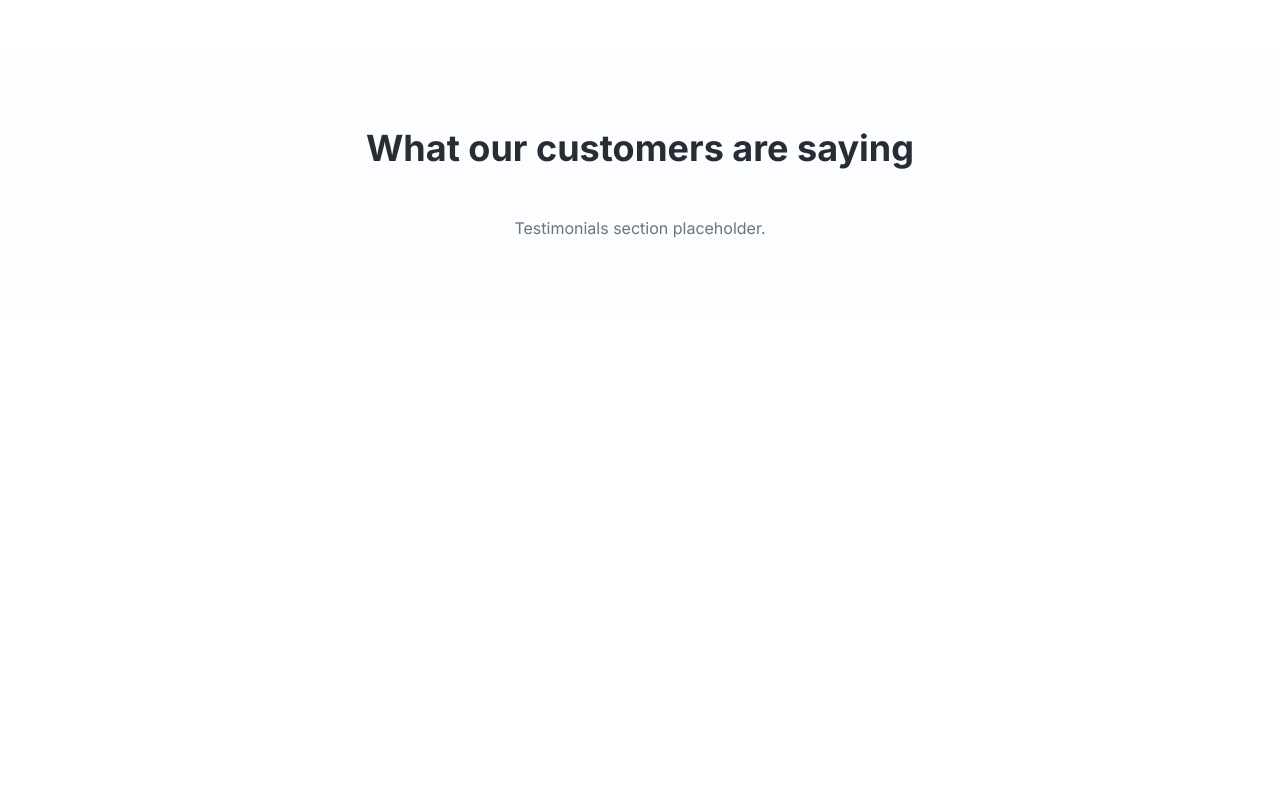
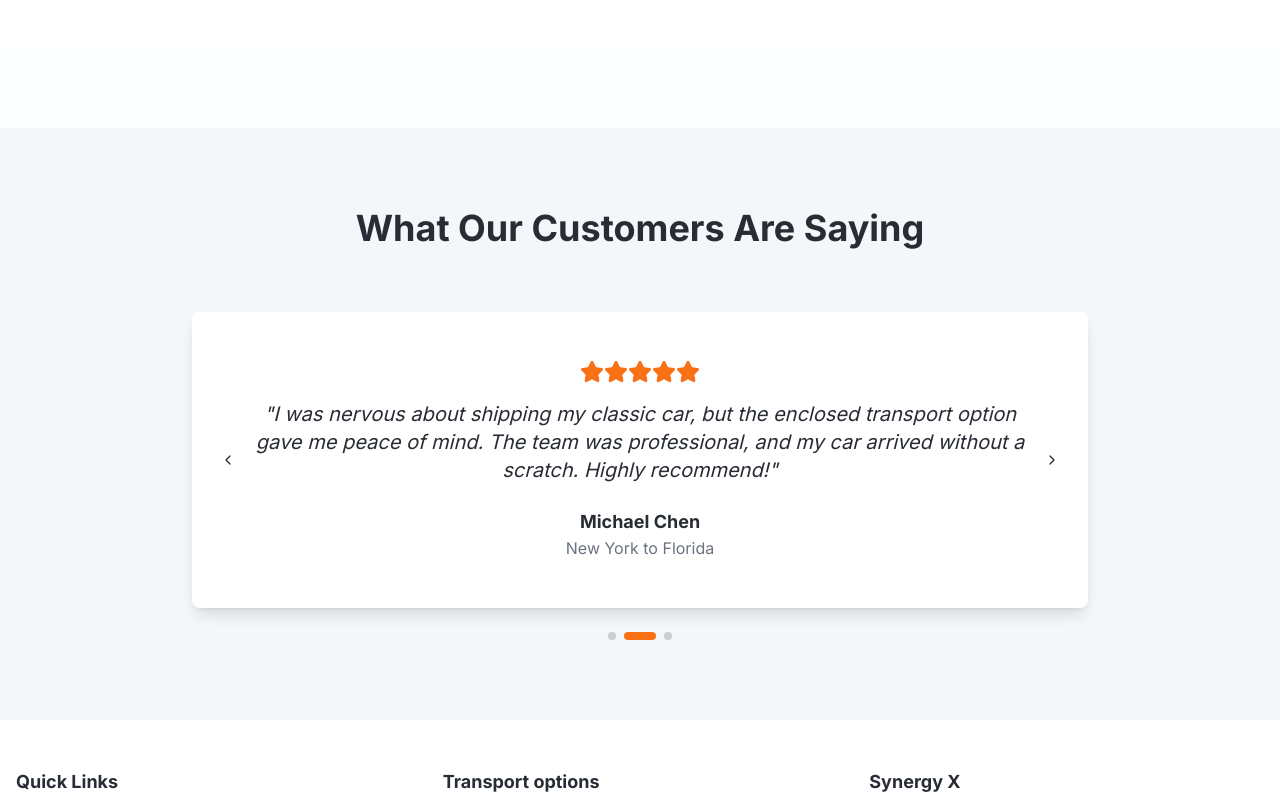
Before and after one commit to Synergy-x-org/synergy-x-frontend1, a React (Vite) app: page /moving-cost-calculator in a window 1280 px wide. Shown: the part 1880-2680 px from the top of the page. Before the commit the page ends 2200 px from the top, so only its background shows below. Built offline with nearby package versions, Linux system fonts and the light colour scheme; the HTML template or start-up script is replaced by a standard one.

Commit message:
added footer to moving cost page

```diff
--- a/index.html
+++ b/index.html
@@ -5,19 +5,19 @@
     <meta name="viewport" content="width=device-width, initial-scale=1.0" />
     <title>Synergy-X</title>
     <meta name="description" content="Fast, secure, and affordable auto transport. Get your vehicle delivered safely anywhere, anytime." />
-    <meta name="author" content="AutoShip Pro" />
+    <meta name="author" content="Synergy-X" />
     <link rel="preconnect" href="https://fonts.googleapis.com" />
     <link rel="preconnect" href="https://fonts.gstatic.com" crossorigin />
     <link href="https://fonts.googleapis.com/css2?family=Inter:wght@400;500;600;700;800&display=swap" rel="stylesheet" />
 
-    <meta property="og:title" content="AutoShip Pro - Reliable Auto Transport Services" />
+    <meta property="og:title" content="Synergy-X - Reliable Auto Transport Services" />
     <meta property="og:description" content="Fast, secure, and affordable auto transport. Get your vehicle delivered safely anywhere, anytime." />
     <meta property="og:type" content="website" />
-    <meta property="og:image" content="https://lovable.dev/opengraph-image-p98pqg.png" />
+    <meta property="og:image" content="favicon.png" />
 
     <meta name="twitter:card" content="summary_large_image" />
     <meta name="twitter:site" content="@lovable_dev" />
-    <meta name="twitter:image" content="https://lovable.dev/opengraph-image-p98pqg.png" />
+    <meta name="twitter:image" content="favicon.png" />
   </head>
 
   <body>
--- a/src/components/QuoteForm.tsx
+++ b/src/components/QuoteForm.tsx
@@ -59,7 +59,7 @@ const QuoteForm = () => {
 
         <Select value={formData.model} onValueChange={(value) => setFormData({ ...formData, model: value })}>
           <SelectTrigger>
-            <SelectValue placeholder="Car Model (from backend)" />
+            <SelectValue placeholder="Car Model" />
           </SelectTrigger>
           <SelectContent>
             <SelectItem value="model1">Model 1</SelectItem>
@@ -69,7 +69,7 @@ const QuoteForm = () => {
 
         <Select value={formData.make} onValueChange={(value) => setFormData({ ...formData, make: value })}>
           <SelectTrigger>
-            <SelectValue placeholder="Maker (from backend)" />
+            <SelectValue placeholder="Maker" />
           </SelectTrigger>
           <SelectContent>
             <SelectItem value="make1">Make 1</SelectItem>
--- a/src/pages/MovingCostCalculator.tsx
+++ b/src/pages/MovingCostCalculator.tsx
@@ -12,6 +12,8 @@ import {
 } from "@/components/ui/select";
 
 import movingCostHero from "@/assets/movingcost.png"; // Import the image from assets
+import Testimonials from '@/components/Testimonials';
+import Footer from '@/components/Footer';
 
 const MovingCostCalculator = () => {
   return (
@@ -175,11 +177,8 @@ const MovingCostCalculator = () => {
 
       {/* What our customers are saying (Testimonials) */}
       <section className="py-20 bg-secondary/10">
-        <div className="container mx-auto px-4 text-center">
-          <h2 className="text-3xl md:text-4xl font-bold mb-12">What our customers are saying</h2>
-          {/* Placeholder for testimonials - will use existing Testimonials component if available */}
-          <p className="text-muted-foreground">Testimonials section placeholder.</p>
-        </div>
+        <Testimonials />
+        <Footer />
       </section>
     </div>
   );
```
